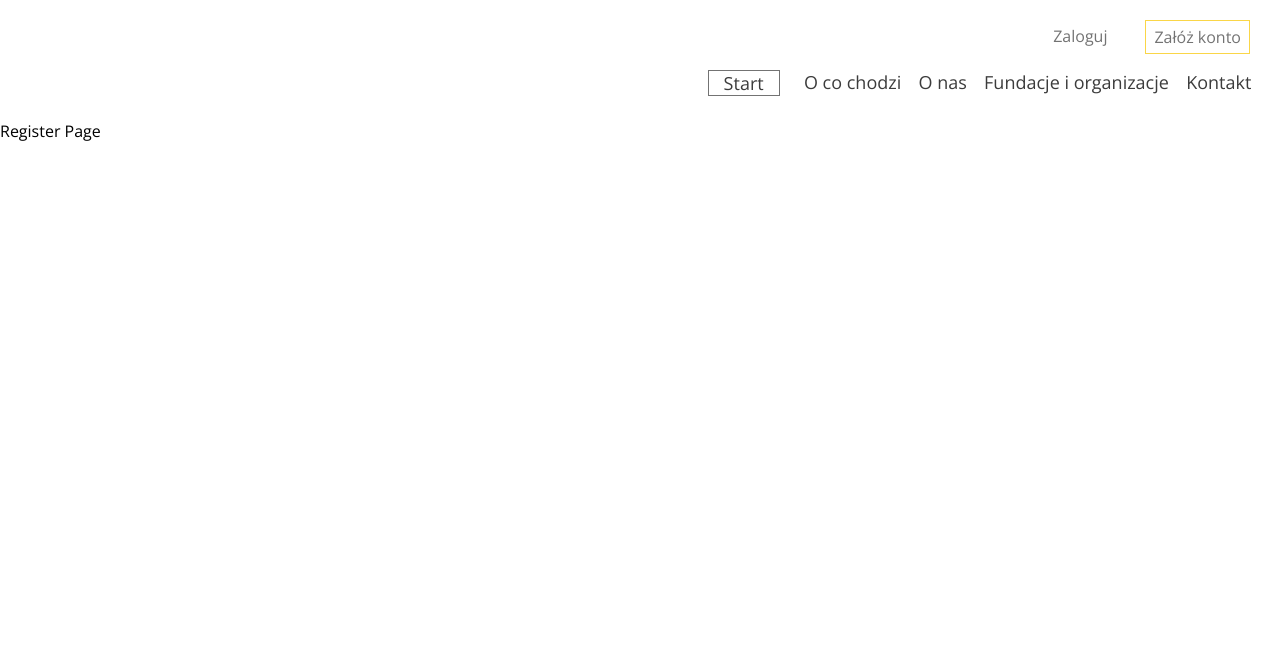
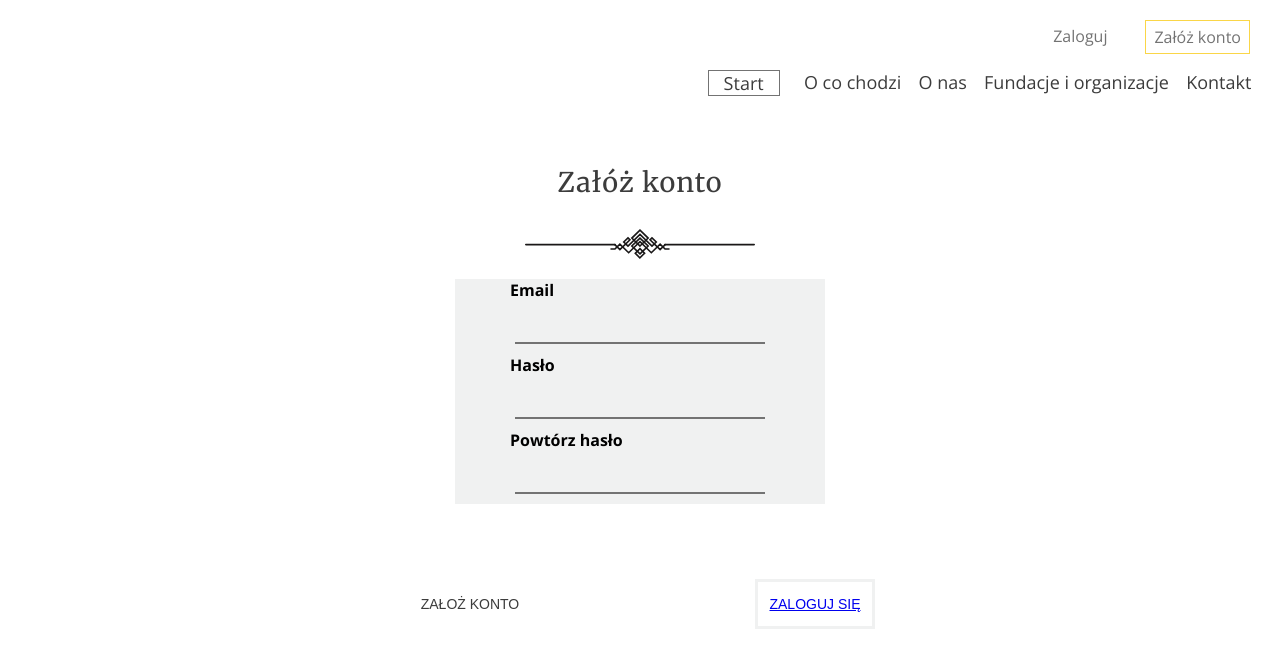
Before and after one commit to Patrycja-dz/Give-Things-Back-version1, a React (Create React App) app in the folder my-app/: page /register in a window 1280 px wide. Shown: the top 668 px of the page. Built offline with nearby package versions, Linux system fonts and the light colour scheme.

Commit message:
register layout

```diff
--- a/my-app/src/components/Register.js
+++ b/my-app/src/components/Register.js
@@ -1,13 +1,82 @@
 import React from "react";
+import {NavLink} from "react-router-dom";
 
 class Register extends React.Component {
+    state = {
+        email: "",
+        pass: "",
+        errors: [],
+        error: [],
+        newarray: [],
+        nextpass: "",
+
+    };
+    handleChange = e => {
+        this.setState({
+            [e.target.name]: e.target.value,
+        })
+    };
+    handleSubmit = e => {
+        e.preventDefault();
+        const errors = [];
+        const error = [];
+        const newarray = [];
+        if (this.state.email.indexOf("@") === -1) {
+            errors.push('Podany email jest nieprawidłowy!')
+        }
+        if (this.state.pass.length <= 6) {
+            error.push('Podane hasło jest za krótkie');
+        }
+        if (this.state.nextpass.length !== (this.state.pass.length)){
+            newarray.push('Podane hasła nie zgadzają się')
+        }
+        this.setState({
+            errors: errors,
+            error: error,
+            newarray: newarray,
+        })
+
+    };
+
+
     render() {
-        return(
+        return (
             <div>
-                <p>Register Page</p>
+                <p className="log_in">Załóż konto</p>
+                <div className="image_settings"></div>
+                <div className="register_content">
+                    <div className="register_form" noValidate>
+                        <label><span>Email</span></label>
+                        <input onChange={this.handleChange} name="email" value={this.state.email} type="email"
+                               autoComplete="off"/>
+                        <p className="error_p">{this.state.errors.map((err, index) => <p key={index}>{err}</p>)}</p>
+                        <label><span>Hasło</span></label>
+                        <input onChange={this.handleChange} name="pass" value={this.state.pass}
+                               type="password"/>
+                        <p className="error_p">{this.state.error.map((err, index) => <p key={index}>{err}</p>)}</p>
+                        <label><span>Powtórz hasło</span></label>
+                        <input onChange={this.handleChange} name="nextpass" value={this.state.nextpass}
+                               type="password"/>
+                        <p className="error_p">{this.state.newarray.map((err, index) => <p
+                            key={index}>{err}</p>)}</p>
+                    </div>
+                </div>
+
+
+                <div className="register_form_btn">
+                    <ul className="login_form_div">
+                        <button className="send" onClick={this.handleSubmit}>Założ konto</button>
+                        <button className="register_btn" ><NavLink to="/register">Zaloguj
+                            się</NavLink></button>
+
+                    </ul>
+                </div>
             </div>
+
+
         );
     }
 }
 
-export  default Register
+
+export default Register
--- a/my-app/src/scss/components_styling/Login.scss
+++ b/my-app/src/scss/components_styling/Login.scss
@@ -42,7 +42,7 @@
 }
 .login_form label{
   margin-left: 55px;
-  padding-bottom: 20px;
+  padding-bottom: 10px;
   font-weight: bold;
 }
 .password{
--- /dev/null
+++ b/my-app/src/scss/components_styling/Register.scss
@@ -0,0 +1,76 @@
+.register_p{
+  text-align: center;
+  margin:10px auto;
+  padding-top: 15px;
+  font-size: 27px;
+  font-family: $font-alt;
+  color: $darkGreyColor;
+  font-weight: 400;
+  letter-spacing: 1px;
+}
+.register_content{
+  width: 370px;
+  height: 220px;
+  margin: 20px auto;
+}
+.register_form_btn{
+  width: 470px;
+  height: 60px;
+  margin-left: auto;
+  margin-right: auto;
+  margin-top: 70px;
+
+}
+.register_form{
+  width:370px ;
+  display: flex;
+  background: $azureColor;
+  margin: 0 auto;
+  justify-content: center;
+  flex-direction: column;
+  outline: none;
+}
+.register_form input{
+  height: 15%;
+  font-size: 18px;
+  margin-right: 60px;
+  margin-left: 60px;
+  border: none;
+  background: $azureColor;
+  border-bottom: 2px solid $greyColor;
+  color: $greyColor;
+  outline: none;
+}
+.register_form label{
+  margin-left: 55px;
+  padding-bottom: 20px;
+  font-weight: bold;
+}
+.image_settings{
+  background-image: url("../assets/Decoration.svg");
+  background-repeat: no-repeat;
+  background-size: contain;
+  width: 18%;
+  height: 30px;
+  display: block;
+  margin: 0px auto;
+}
+.send{
+  width: 110px;
+  font-size: 14px;
+  height: 30px;
+  border: none;
+  background: #FFFFFF;
+  outline: none;
+  margin-left: -10px;
+}
+.register_btn{
+  border: 3px solid $azureColor;
+  padding: 5px;
+  margin-left: 40px;
+  text-decoration: none;
+  text-align: center;
+  width: 120px;
+  height: 50px;
+  font-size: 14px;
+}
--- a/my-app/src/scss/main.scss
+++ b/my-app/src/scss/main.scss
@@ -7,6 +7,7 @@
 @import 'components_styling/OnlyFourSteps';
 @import 'components_styling/AboutUs';
 @import  'components_styling/Login';
+@import  'components_styling/Register';
 @import url('https://fonts.googleapis.com/css?family=Merriweather:400,700|Open+Sans:400,700&display=swap');
 
 
```
